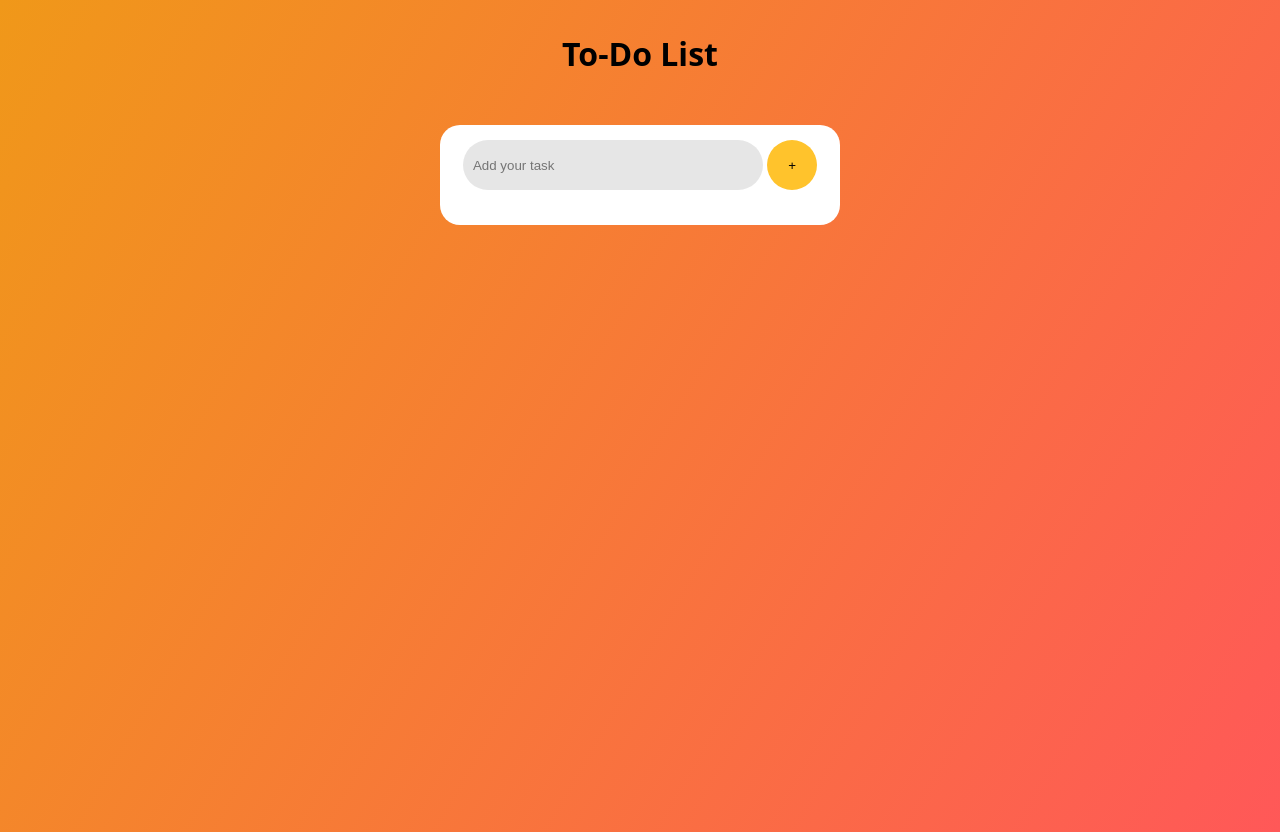
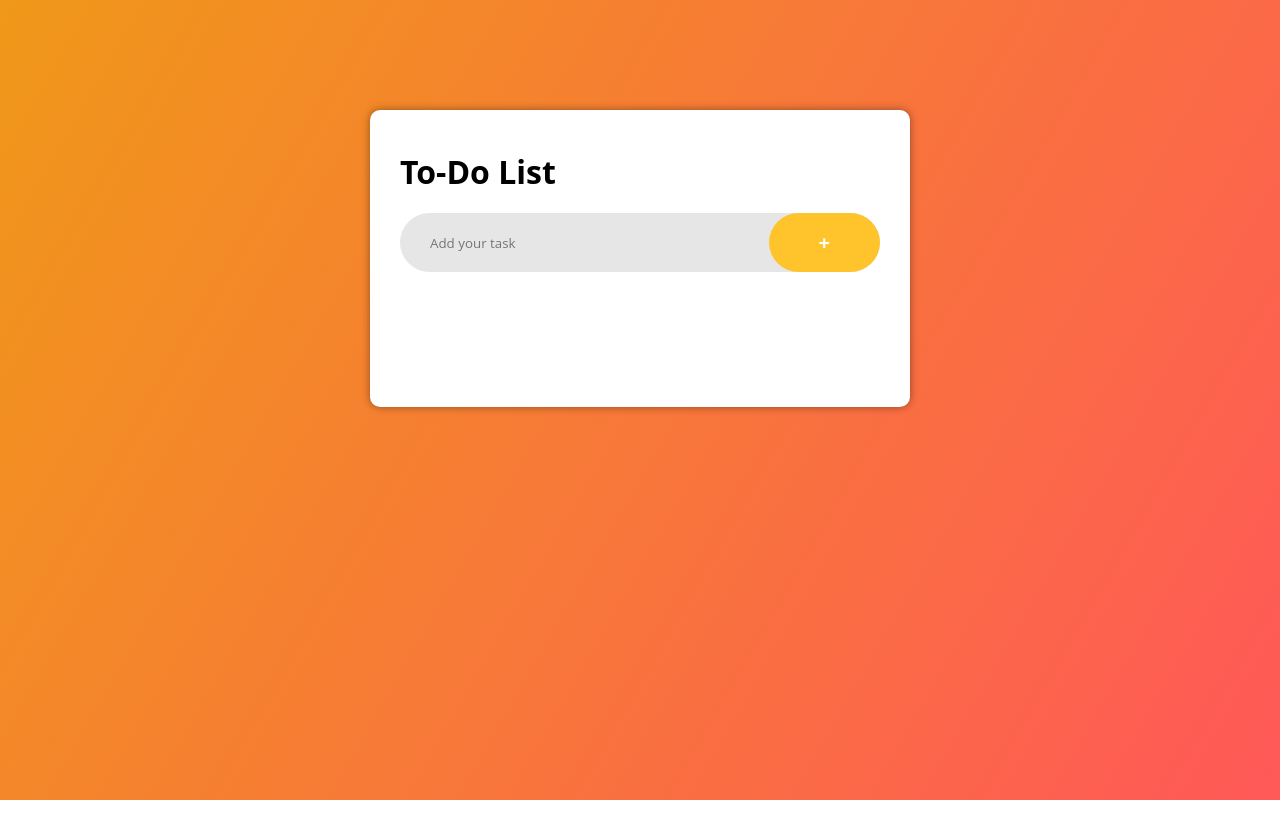
Before and after one commit to arthurrodrigues-dev/to-do-list, a plain HTML site: page src/index.html in a window 1280 px wide. After the commit the page ends 800 px from the top, so only its background shows below. Drawn offline with Linux system fonts and the light colour scheme.

Commit message:
last commit

```diff
--- a/src/index.html
+++ b/src/index.html
@@ -9,18 +9,18 @@
 </head>
 <body>
 
-    <h1>To-Do List</h1>
 
     <div class="container">
+        <div class="todo-list">
+            <h1>To-Do List</h1>
+            <div class="row">
+                <input type="text" placeholder="Add your task" id="input-task">
+                <button id="add-task">+</button>
+            </div>
 
-        <div class="input-task">
-            <input type="text" placeholder="Add your task" id="input-task">
-            <button id="add-task">+</button>
+            <ul class="list-container">
+            </ul>
         </div>
-
-        <ul class="list-container">
-        </ul>
-
     </div>
 
 
--- a/src/script.js
+++ b/src/script.js
@@ -1,7 +1,6 @@
 const input = document.querySelector('#input-task');
 const addTaskButton = document.querySelector('#add-task');
-const ul = document.querySelector('.list-container');
-const container = document.querySelector('.container');
+const listContainer = document.querySelector('.list-container');
 
 const addTask = () => {
     const textTask = input.value.trim();
@@ -9,23 +8,38 @@ const addTask = () => {
     if (textTask.length === 0) {
         return;
     }
-
     const li = document.createElement('li');
     li.innerText = textTask;
-    ul.appendChild(li);
-
-    li.addEventListener('click', () => {
-        li.classList.toggle('checked');
-    })
+    listContainer.appendChild(li);
+    const span = document.createElement('span');
+    span.innerHTML = "\u00d7";
+    li.appendChild(span);
 
     input.value = "";
+    saveData();
 }
 
 addTaskButton.addEventListener('click', addTask);
-input.addEventListener('keyup', (e) => {
-    if (e.code === "Enter") {
-        addTask();
+
+input.addEventListener('keyup', (e) =>  e.code === "Enter" ? addTask() : null);
+
+listContainer.addEventListener('click', (e) => {
+    const selected = e.target;
+    if (selected.tagName === "LI") {
+        selected.classList.toggle('checked');
+        saveData();
+    } else if (selected.tagName === "SPAN") {
+        selected.parentElement.remove();
+        saveData();
     }
 })
 
-console.log(container.computedStyleMap)
+const saveData = () => {
+    localStorage.setItem("data", listContainer.innerHTML);
+}
+
+const showTask = () => {
+    listContainer.innerHTML = localStorage.getItem("data");
+}
+
+showTask();
--- a/src/styles.css
+++ b/src/styles.css
@@ -3,50 +3,66 @@
     margin: 0;
     padding: 0;
     border: 0;
-}
-
-body {
     font-family: 'Open sans';
-    background-image: linear-gradient(-60deg, #ff5858 0%, #f09819 100%);
-    height: 100vh;
-}
-
-h1 {
-    text-align: center;
-    margin-top: 2rem;
 }
 
 .container {
-    background-color: #fff;
-    width: 400px;
-    margin: 50px auto 0;
-    height: 100px;
-    border-radius: 20px;
+    width: 100%;
+    min-height: 100vh;
+    padding: 10px;
+    background-image: linear-gradient(-60deg, #ff5858 0%, #f09819 100%);
+
 }
 
-.input-task {
-    text-align: center;
-    padding-top: 15px;
+.todo-list {
+    width: 100%;
+    max-width: 540px;
+    background-color: #fff;
+    margin: 100px auto 20px;
+    padding: 40px 30px 70px;
+    border-radius: 10px;
+    box-shadow: 0px 0px 9px 0px #00000065;
 }
 
-.input-task input {
-    width: 300px;
-    height: 50px;
-    border-radius: 1.75rem;
-    background-color: rgba(122, 122, 122, 0.186);
-    padding:10px;
+.todo-list h1 {
+    display: flex;
+    align-items: center;
+    margin-bottom: 20px;
 }
 
-.input-task input:focus {
-    outline: 1px solid rgba(0, 0, 0, 0.197);
+.row {
+    display: flex;
+    align-items: center;
+    justify-content: space-between;
+    background-color: rgba(122, 122, 122, 0.186);
+    border-radius: 30px;
+    padding-left: 20px;
+    margin-bottom: 25px;
 }
 
-.input-task button {
-    width: 50px;
-    height: 50px;
-    border-radius: 3rem;
+input {
+    flex: 1;
+    border: none;
+    outline: none;
+    background-color: transparent;
+    padding:10px;
+    font-weight: 14px;
+}
+
+button {
+    border: none;
+    outline: none;
+    padding: 16px 50px;
     background-color: #FFC32C;
+    color: #fff;
+    font-size: 20px;
     cursor: pointer;
+    border-radius: 40px;
+    font-weight: bold;
+}
+
+button:active {
+    background-color: #f5a73a;
 }
 
 .list-container {
@@ -76,10 +92,27 @@ ul li::before {
 }
 
 ul li.checked {
-    color: #555;
+    color: #FFC32C;
     text-decoration: line-through;
 }
 
 ul li.checked::before {
     background-image: url('../imgs/checked.png');
 }
+
+ul li span {
+    position: absolute;
+    right: 9px;
+    top: 5px;
+    width: 40px;
+    height: 40px;
+    font-size: 22px;
+    color: #555;
+    line-height: 40px;
+    text-align: center;
+}
+
+ul li span:hover {
+    background-color: #edeef0;
+    color: #ff5858;
+}
```
